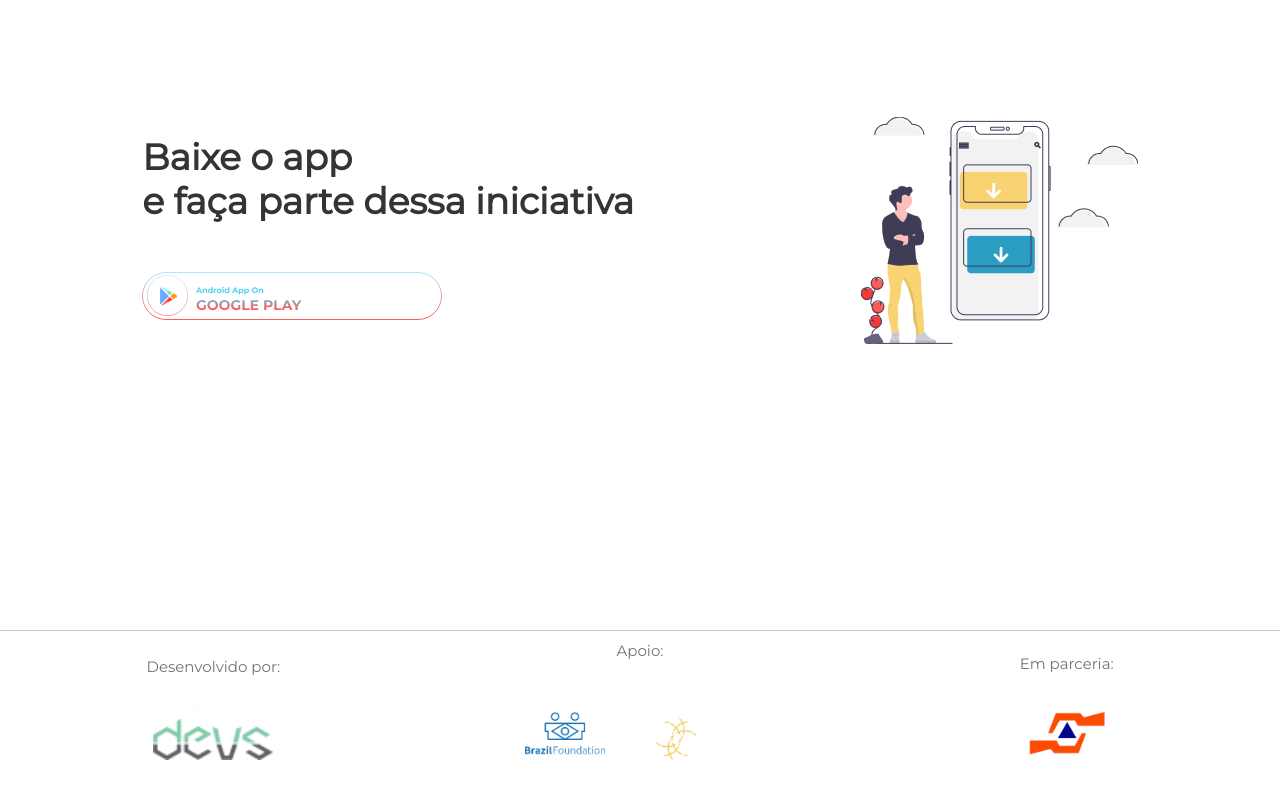
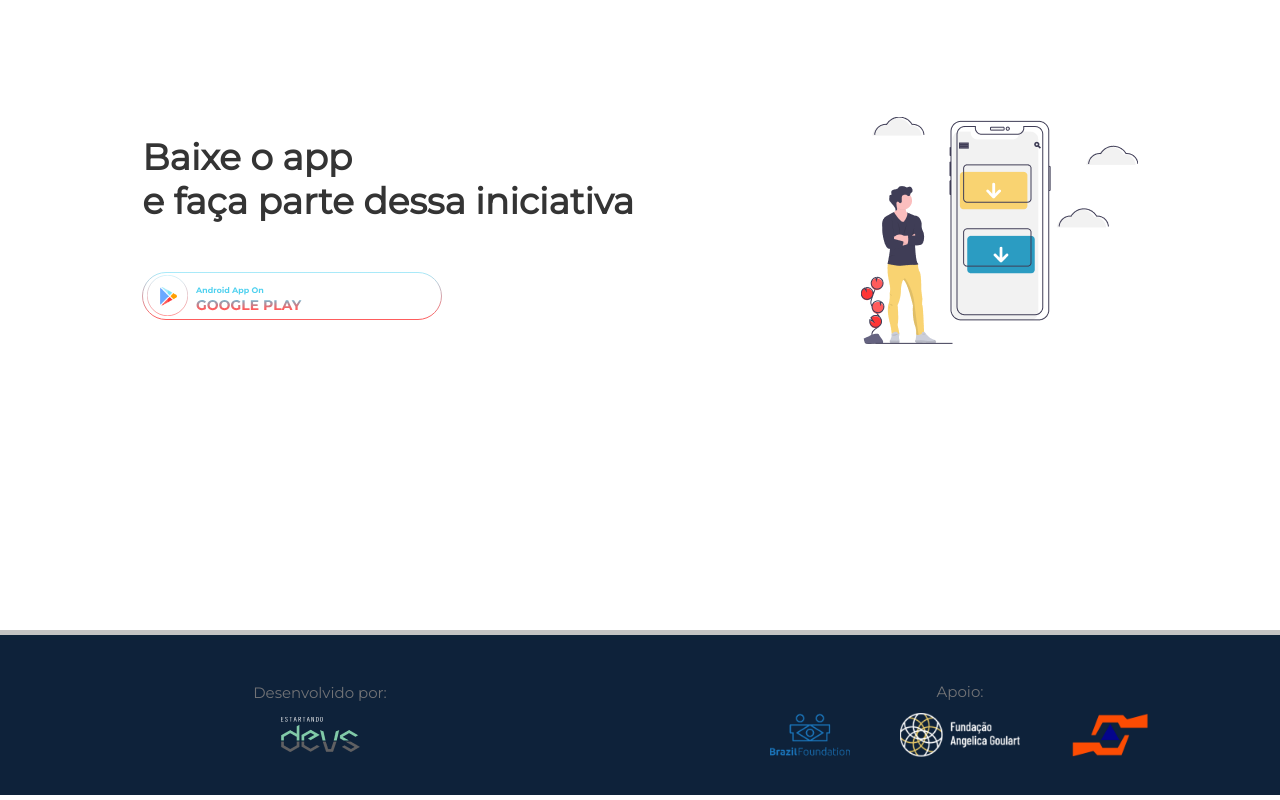
Before and after one commit to estartando-devs/youpluv-web, a React (Create React App) app: page / in a window 1280 px wide. Shown: the part 2462-3262 px from the top of the page. Built offline with nearby package versions, Linux system fonts and the light colour scheme.

Commit message:
Footer page --WIP

```diff
--- a/src/Screens/Footer/Footer.js
+++ b/src/Screens/Footer/Footer.js
@@ -8,18 +8,17 @@ export default function Footer() {
 
   return (
     <Container mobile={isSmall + isMedium}>
-      <div>
+      <div class="flex">
         <h2>Desenvolvido por:</h2>
         <img src={Images.LogoDevs} alt="" />
       </div>
-      <div class="apoio">
+      <div class="apoio flex">
         <h2>Apoio:</h2>
-        <img src={Images.LogoBrazilFoundation} alt="" />
-        <img id="LogoFundação" src={Images.LogoFundação} alt="" />
-      </div>
-      <div>
-        <h2>Em parceria:</h2>
-        <img src={Images.LogoDefeçaCivil} alt="" />
+        <div class="content ">
+          <img src={Images.LogoBrazilFoundation} alt="" />
+          <img src={Images.LogoFundação} alt="" />
+          <img src={Images.LogoDefeçaCivil} alt="" />
+        </div>
       </div>
     </Container>
   );
--- a/src/Screens/Footer/styles.js
+++ b/src/Screens/Footer/styles.js
@@ -7,14 +7,24 @@ const Container = styled.div`
   text-align: center;
   align-items: center;
   justify-content: space-around;
-  border-top: 1px solid #c4c4c4;
+  border-top: 5px solid #c4c4c4;
+  background-color: #0e223a;
+  /* flex: 1; */
   div {
-    flex: 1;
-    height: 100%;
+    height: 12em;
   }
-  #LogoFundação {
-    position: relative;
-    top: -15px;
+  .flex {
+    width: 100%;
+    height: 10em;
+    display: flex;
+    align-items: center;
+    flex-direction: column;
+    justify-content: center;
+  }
+  .content {
+    height: 3em;
+    display: flex;
+    align-items: center;
   }
   h2 {
     color: #727376;
@@ -26,19 +36,28 @@ const Container = styled.div`
     font-family: "Montserrat";
   }
   img {
-    width: 120px;
-    margin: 20px 15px;
+    max-width: 120px;
+    margin: 5px 15px;
   }
   ${props =>
     props.mobile &&
     css`
-      min-height: 75vh;
+      height: 35vh;
       flex-direction: column;
-
-      div {
+      .flex {
+        margin-top: -45px;
+      }
+      .content {
+        width: 100%;
+        height: 5em;
         display: flex;
         align-items: center;
-        flex-direction: column;
+        justify-content: center;
+
+        img {
+          min-width: 20vw;
+          margin: 5px 0px;
+        }
       }
     `};
 `;
```
